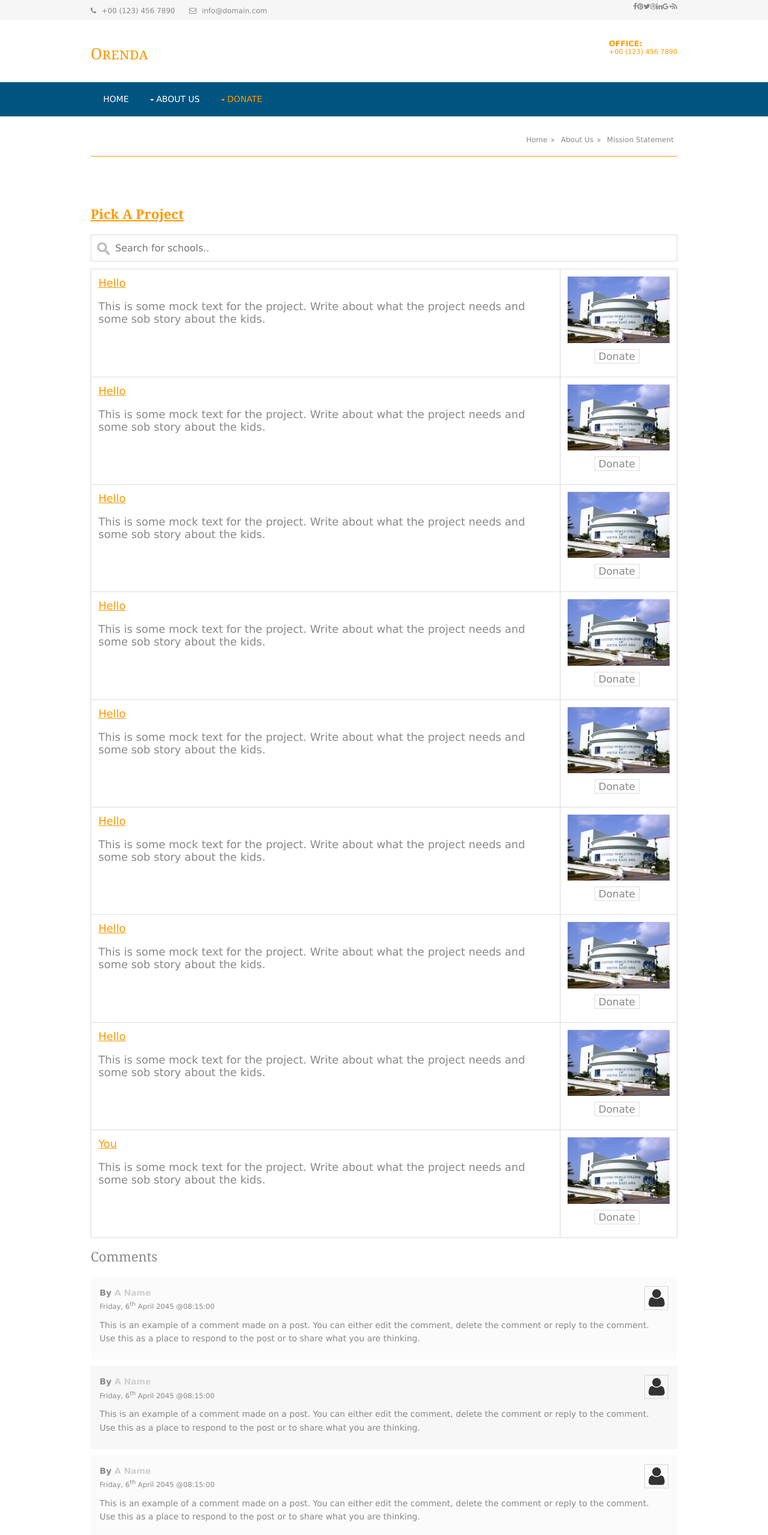
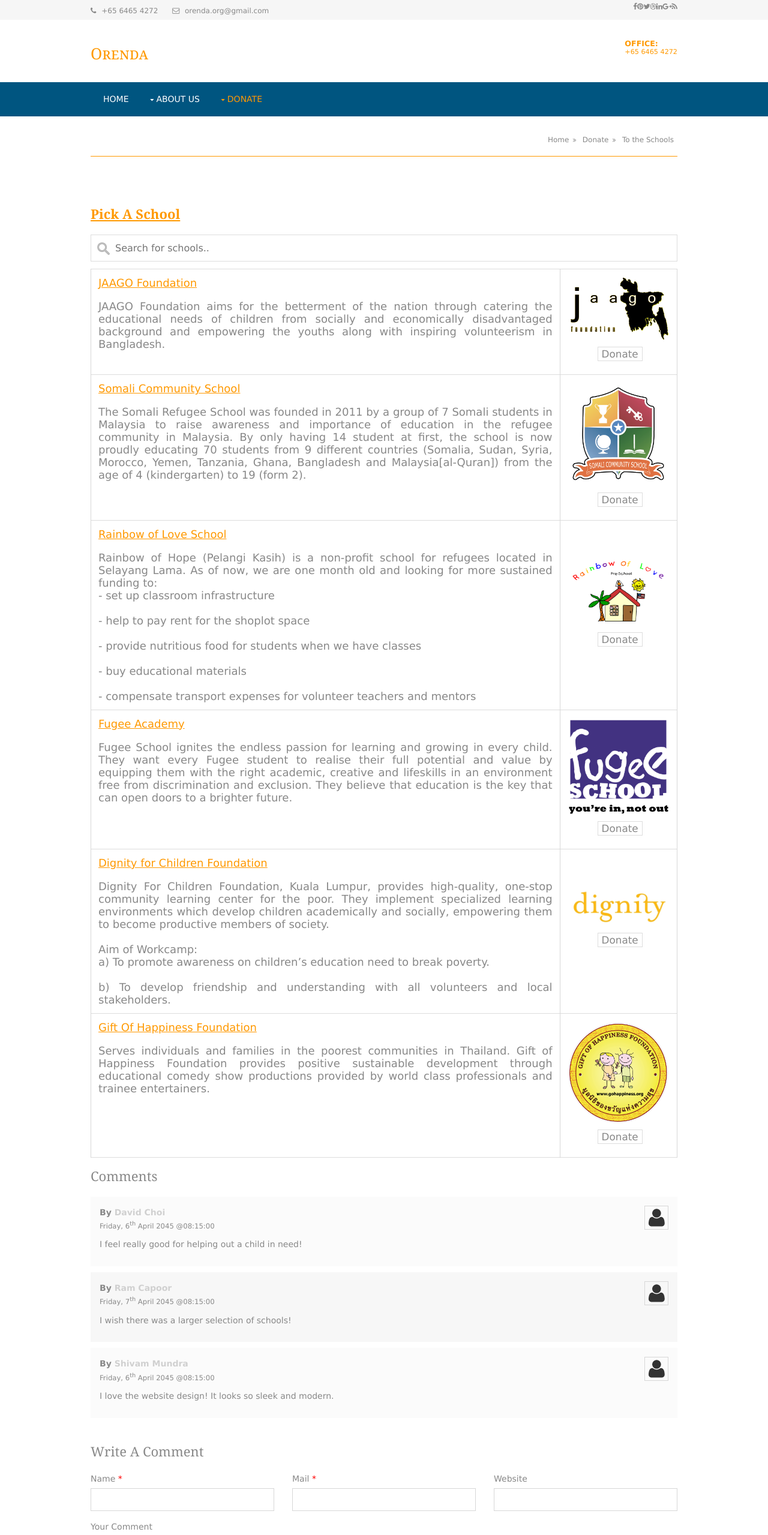
Before and after one commit to choi15033/choi15033.github.io, a plain HTML site: page pages/donation-school.html in a window 1280 px wide. Shown: the top 2559 px of the page at 60% size. Drawn offline with Linux system fonts and the light colour scheme.

Commit message:
Final Changes to Website

```diff
--- a/layout/styles/layout.css
+++ b/layout/styles/layout.css
@@ -376,7 +376,7 @@ table a, #comments a{background-color:inherit;}
     color:inherit;
     background-color:transparent;
     border:1px solid #ddd;
-    margin: 10px 0 10px 45px;
+    margin: 10px 0 10px 50px;
 }
 
 .donateButton:hover {
@@ -394,7 +394,7 @@ table a, #comments a{background-color:inherit;}
 }
 
 #myTable th, #myTable td {
-    text-align: left; /* Left-align text */
+    text-align: justify; /* Left-align text */
     padding: 12px; /* Add padding */
 }
 
@@ -404,10 +404,6 @@ table a, #comments a{background-color:inherit;}
     background-color: #ffffff;
 }
 
-#myTable tr.header, #myTable tr:hover {
-    /* Add a grey background color to the table header and on hover */
-    background-color: #f1f1f1;
-}
 
 /* ------------------------------------------------------------------------------------------------------------ */
 /* ------------------------------------------------------------------------------------------------------------ */
--- a/pages/donation-school.html
+++ b/pages/donation-school.html
@@ -4,9 +4,7 @@
         <meta charset="utf-8">
         <meta name="viewport" content="width=device-width, initial-scale=1.0, maximum-scale=1.0, user-scalable=no">
         <link href="../layout/styles/layout.css" rel="stylesheet" type="text/css" media="all">
-        <head>
-            <link rel="shortcut icon" type="image/x-icon" href="images/favicon" />
-        </head>
+        <link rel="shortcut icon" type="image/x-icon" href="/images/favicon" />
     </head>
 <body id="top">
 <!-- ################################################################################################ -->
@@ -17,8 +15,8 @@
     <!-- ################################################################################################ -->
     <div class="fl_left">
       <ul class="nospace inline pushright">
-        <li><i class="fa fa-phone"></i> +00 (123) 456 7890</li>
-        <li><i class="fa fa-envelope-o"></i> info@domain.com</li>
+        <li><i class="fa fa-phone"></i> +65 6465 4272</li>
+        <li><i class="fa fa-envelope-o"></i> orenda.org@gmail.com</li>
       </ul>
     </div>
     <div class="fl_right">
@@ -42,12 +40,12 @@
   <header id="header" class="hoc clear">
     <!-- ################################################################################################ -->
     <div id="logo" class="fl_left">
-      <h1><a href="../index.html" style="color:#ff9900">Orenda</a></h1>
+      <h1><a href="index.html" style="color:#ff9900">Orenda</a></h1>
     </div>
     <div id="quickinfo" class="fl_right">
       <ul class="nospace inline">
         <li style="color:#ff9900"><strong>Office:</strong><br>
-          +00 (123) 456 7890</li>
+          +65 6465 4272</li>
       </ul>
     </div>
     <!-- ################################################################################################ -->
@@ -85,8 +83,8 @@
     <!-- ################################################################################################ -->
     <ul>
       <li><a href="/index.html">Home</a></li>
-      <li><a href="#">About Us</a></li>
-      <li><a href="#">Mission Statement</a></li>
+      <li><a href="#">Donate</a></li>
+      <li><a href="#">To the Schools</a></li>
     </ul>
     <!-- ################################################################################################ -->
   </div>
@@ -100,97 +98,84 @@
     <!-- ################################################################################################ -->
     <div class="content">
       <!-- ################################################################################################ -->
-      <h1 style="color:#ff9900"><b><u>Pick a Project</u></b></h1>
+      <h1 style="color:#ff9900"><b><u>Pick a School</u></b></h1>
       <script src="../layout/scripts/search-function.js"></script>
       <input type="text" id="myInput" onkeyup="myFunction()" placeholder="Search for schools..">
       <table id="myTable">
         <tr>
             <td style="width:80%">
-                <p style="color:#ff9900"><u>Hello</u></p>
-                <p>This is some mock text for the project. Write about what the project needs and some sob story about the kids.</p>
+                <p style="color:#ff9900"><u>JAAGO Foundation</u></p>
+                <p>JAAGO Foundation aims for the betterment of the nation through catering the educational needs of children from socially and economically disadvantaged background and empowering the youths along with inspiring volunteerism in Bangladesh.</p>
             </td>
             <td>
-                <img src="../images/Donations/uwcsea-example.jpg" style="masrgin:0 0 0 20px">
+                <img src="../images/Donations/JAAGO-logo.jpg">
                 <input class="donateButton font-x1" type="button" onclick="location.href='http://google.com';" value="Donate"/>
             </td>
         </tr>
         <tr>
             <td style="width:80%">
-                <p style="color:#ff9900"><u>Hello</u></p>
-                <p>This is some mock text for the project. Write about what the project needs and some sob story about the kids.</p>
+                <p style="color:#ff9900"><u>Somali Community School</u></p>
+                <p>The Somali Refugee School was founded in 2011 by a group of 7 Somali students in Malaysia to raise awareness and importance of education in the refugee community in Malaysia. By only having 14 student at first, the school is now proudly educating 70 students from 9 different countries (Somalia, Sudan, Syria, Morocco, Yemen, Tanzania, Ghana, Bangladesh and Malaysia[al-Quran]) from the age of 4 (kindergarten) to 19 (form 2).</p>
             </td>
             <td>
-                <img src="../images/Donations/uwcsea-example.jpg" style="masrgin:0 0 0 20px">
+                <img src="../images/Donations/somalischool-logo.png">
                 <input class="donateButton font-x1" type="button" onclick="location.href='http://google.com';" value="Donate"/>
             </td>
         </tr>
         <tr>
             <td style="width:80%">
-                <p style="color:#ff9900"><u>Hello</u></p>
-                <p>This is some mock text for the project. Write about what the project needs and some sob story about the kids.</p>
+                <p style="color:#ff9900"><u>Rainbow of Love School</u></p>
+                <p>Rainbow of Hope (Pelangi Kasih) is a non-profit school for refugees located in Selayang Lama. As of now, we are one month old and looking for more sustained funding to:
+                    <br>
+                    - set up classroom infrastructure<br>
+                    <br>
+                    - help to pay rent for the shoplot space<br>
+                    <br>
+                    - provide nutritious food for students when we have classes<br>
+                    <br>
+                    - buy educational materials<br>
+                    <br>
+                    - compensate transport expenses for volunteer teachers and mentors<br>
+                </p>
             </td>
             <td>
-                <img src="../images/Donations/uwcsea-example.jpg" style="masrgin:0 0 0 20px">
+                <img src="../images/Donations/rainbow-of-love-logo.gif" style="margin:50px 0 0 0">
                 <input class="donateButton font-x1" type="button" onclick="location.href='http://google.com';" value="Donate"/>
             </td>
         </tr>
         <tr>
             <td style="width:80%">
-                <p style="color:#ff9900"><u>Hello</u></p>
-                <p>This is some mock text for the project. Write about what the project needs and some sob story about the kids.</p>
+                <p style="color:#ff9900"><u>Fugee Academy</u></p>
+                <p>Fugee School ignites the endless passion for learning and growing in every child. They want every Fugee student to realise their full potential and value by equipping them with the right academic, creative and lifeskills in an environment free from discrimination and exclusion. They believe that education is the key that can open doors to a brighter future.</p>
             </td>
             <td>
-                <img src="../images/Donations/uwcsea-example.jpg" style="masrgin:0 0 0 20px">
+                <img src="../images/Donations/Fugee-School_LOGO_purple1-1030x987.png">
                 <input class="donateButton font-x1" type="button" onclick="location.href='http://google.com';" value="Donate"/>
             </td>
         </tr>
         <tr>
             <td style="width:80%">
-                <p style="color:#ff9900"><u>Hello</u></p>
-                <p>This is some mock text for the project. Write about what the project needs and some sob story about the kids.</p>
+                <p style="color:#ff9900"><u>Dignity for Children Foundation</u></p>
+                <p>Dignity For Children Foundation, Kuala Lumpur, provides high-quality, one-stop community learning center for the poor. They implement specialized learning environments which develop children academically and socially, empowering them to become productive members of society.<br>
+                <br>
+                Aim of Workcamp:
+                <br>
+                a) To promote awareness on children’s education need to break poverty.<br>
+                <br>
+                b)  To develop friendship and understanding with all volunteers and local stakeholders.</p>
             </td>
             <td>
-                <img src="../images/Donations/uwcsea-example.jpg" style="masrgin:0 0 0 20px">
+                <img src="../images/Donations/dignity-logo.jpg" style="margin:50px 0 0 0">
                 <input class="donateButton font-x1" type="button" onclick="location.href='http://google.com';" value="Donate"/>
             </td>
         </tr>
         <tr>
             <td style="width:80%">
-                <p style="color:#ff9900"><u>Hello</u></p>
-                <p>This is some mock text for the project. Write about what the project needs and some sob story about the kids.</p>
+                <p style="color:#ff9900"><u>Gift Of Happiness Foundation</u></p>
+                <p>Serves individuals and families in the poorest communities in Thailand. Gift of Happiness Foundation provides positive sustainable development through educational comedy show﻿ productions provided by world class professionals and trainee entertainers. </p>
             </td>
             <td>
-                <img src="../images/Donations/uwcsea-example.jpg" style="masrgin:0 0 0 20px">
-                <input class="donateButton font-x1" type="button" onclick="location.href='http://google.com';" value="Donate"/>
-            </td>
-        </tr>
-        <tr>
-            <td style="width:80%">
-                <p style="color:#ff9900"><u>Hello</u></p>
-                <p>This is some mock text for the project. Write about what the project needs and some sob story about the kids.</p>
-            </td>
-            <td>
-                <img src="../images/Donations/uwcsea-example.jpg" style="masrgin:0 0 0 20px">
-                <input class="donateButton font-x1" type="button" onclick="location.href='http://google.com';" value="Donate"/>
-            </td>
-        </tr>
-        <tr>
-            <td style="width:80%">
-                <p style="color:#ff9900"><u>Hello</u></p>
-                <p>This is some mock text for the project. Write about what the project needs and some sob story about the kids.</p>
-            </td>
-            <td>
-                <img src="../images/Donations/uwcsea-example.jpg" style="masrgin:0 0 0 20px">
-                <input class="donateButton font-x1" type="button" onclick="location.href='http://google.com';" value="Donate"/>
-            </td>
-        </tr>
-        <tr>
-            <td style="width:80%">
-                <p style="color:#ff9900"><u>You</u></p>
-                <p>This is some mock text for the project. Write about what the project needs and some sob story about the kids.</p>
-            </td>
-            <td>
-                <img src="../images/Donations/uwcsea-example.jpg" style="masrgin:0 0 0 20px">
+                <img src="../images/Donations/gohf-logo.png">
                 <input class="donateButton font-x1" type="button" onclick="location.href='http://google.com';" value="Donate"/>
             </td>
         </tr>
@@ -204,12 +189,12 @@
               <header>
                 <figure class="avatar"><img src="../images/demo/avatar.png" alt=""></figure>
                 <address>
-                By <a href="#">A Name</a>
+                By <a href="#">David Choi</a>
                 </address>
                 <time datetime="2045-04-06T08:15+00:00">Friday, 6<sup>th</sup> April 2045 @08:15:00</time>
               </header>
               <div class="comcont">
-                <p>This is an example of a comment made on a post. You can either edit the comment, delete the comment or reply to the comment. Use this as a place to respond to the post or to share what you are thinking.</p>
+                <p>I feel really good for helping out a child in need!</p>
               </div>
             </article>
           </li>
@@ -218,12 +203,12 @@
               <header>
                 <figure class="avatar"><img src="../images/demo/avatar.png" alt=""></figure>
                 <address>
-                By <a href="#">A Name</a>
+                By <a href="#">Ram Capoor</a>
                 </address>
-                <time datetime="2045-04-06T08:15+00:00">Friday, 6<sup>th</sup> April 2045 @08:15:00</time>
+                <time datetime="2045-04-06T08:15+00:00">Friday, 7<sup>th</sup> April 2045 @08:15:00</time>
               </header>
               <div class="comcont">
-                <p>This is an example of a comment made on a post. You can either edit the comment, delete the comment or reply to the comment. Use this as a place to respond to the post or to share what you are thinking.</p>
+                <p>I wish there was a larger selection of schools!</p>
               </div>
             </article>
           </li>
@@ -232,12 +217,12 @@
               <header>
                 <figure class="avatar"><img src="../images/demo/avatar.png" alt=""></figure>
                 <address>
-                By <a href="#">A Name</a>
+                By <a href="#">Shivam Mundra</a>
                 </address>
                 <time datetime="2045-04-06T08:15+00:00">Friday, 6<sup>th</sup> April 2045 @08:15:00</time>
               </header>
               <div class="comcont">
-                <p>This is an example of a comment made on a post. You can either edit the comment, delete the comment or reply to the comment. Use this as a place to respond to the post or to share what you are thinking.</p>
+                <p>I love the website design! It looks so sleek and modern.</p>
               </div>
             </article>
           </li>
@@ -285,13 +270,13 @@
       <ul class="nospace linklist contact">
         <li style="border-bottom-color:#ff9900"><i class="fa fa-map-marker" style="color:#ff9900"></i>
           <address>
-          Street Name &amp; Number, Town, Postcode/Zip
+         1207 Dover Road, Singapore, 139654
           </address>
         </li>
-        <li style="border-bottom-color:#ff9900"><i class="fa fa-phone" style="color:#ff9900"></i> +00 (123) 456 7890<br>
-          +00 (123) 456 7890</li>
-        <li style="border-bottom-color:#ff9900"><i class="fa fa-fax" style="color:#ff9900"></i> +00 (123) 456 7890</li>
-        <li style="border-bottom-color:#ff9900"><i class="fa fa-envelope-o" style="color:#ff9900"></i> info@orenda.com</li>
+        <li style="border-bottom-color:#ff9900"><i class="fa fa-phone" style="color:#ff9900"></i> +65 9327 1588<br>
+          +65 8163 0120</li>
+        <li style="border-bottom-color:#ff9900"><i class="fa fa-fax" style="color:#ff9900"></i> +65 6465 4272</li>
+        <li style="border-bottom-color:#ff9900"><i class="fa fa-envelope-o" style="color:#ff9900"></i> orenda.org@gmail.com</li>
       </ul>
     </div>
     <div class="one_third">
```
Also changed, not shown: index.html (+16 -14 lines), pages/donation-supplier.html (+49 -72 lines), pages/mission-statement.html (+17 -17 lines), pages/team-intro.html (+17 -19 lines), images/Donations-Supplier/Bridge-to-Asia.png (added), images/Donations-Supplier/books-abroad-logo.jpg (added), images/Donations-Supplier/books-for-the-barrios-logo.png (added), images/Donations-Supplier/brother's-brother-foundation.jpg (added), images/Donations-Supplier/computer_aid_logo.png (added), images/Donations-Supplier/twam-logo.png (added), images/Donations/Fugee-School_LOGO_purple1-1030x987.png (added), images/Donations/JAAGO-logo.jpg (added), images/Donations/dignity-logo.jpg (added), images/Donations/gohf-logo.png (added), 3 more files, 1 other file.
